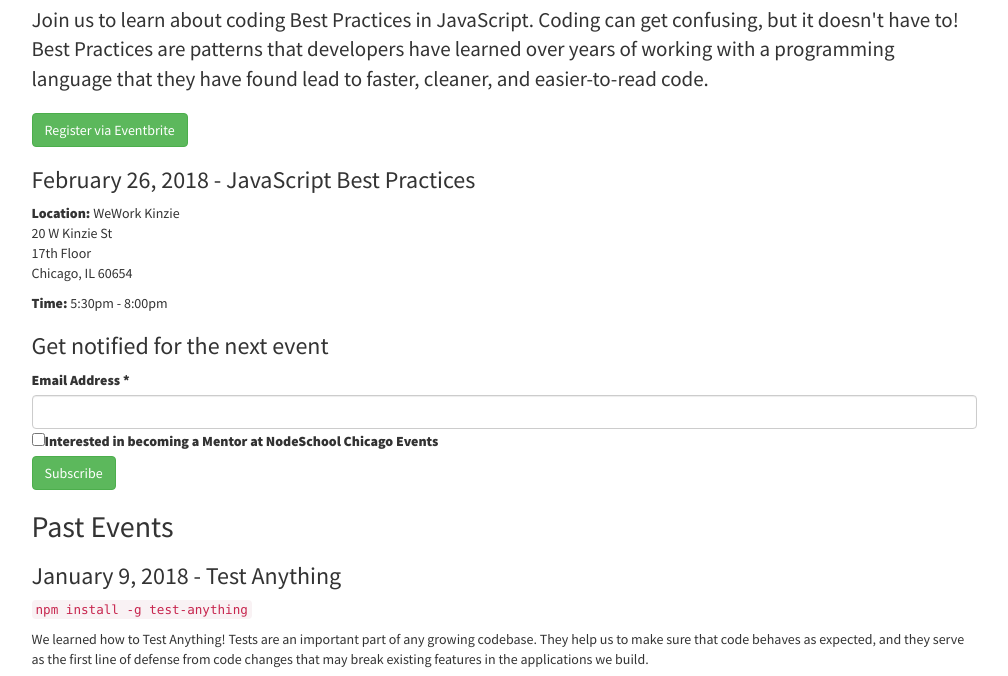
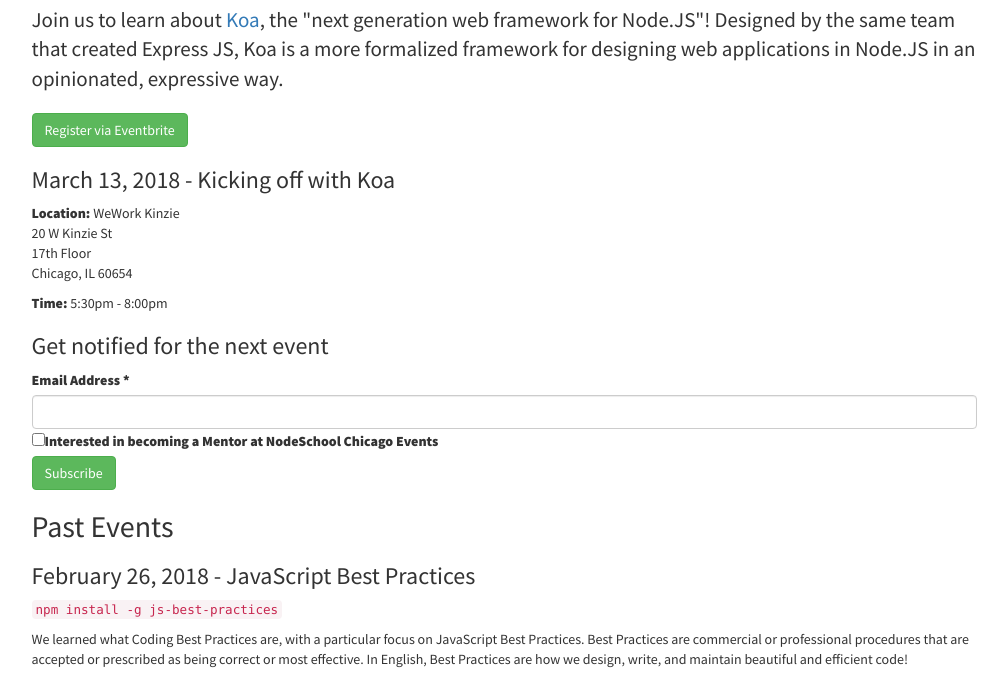
Before and after one commit to nodeschool/chicago, a website: page index.html in a window 1280 px wide. Shown: the part 603-1279 px from the top of the page, without its empty margins (136-1144 px from the left). Drawn offline with nearby package versions, Linux system fonts and the light colour scheme.

Commit message:
March 2018 announcement - Kicking off with Koa

```diff
--- a/index.html
+++ b/index.html
@@ -53,18 +53,19 @@
                         <span class="octicon octicon-link"></span></a>Next Events
                 </h2>
                 <p class="lead">
-                    Join us to learn about coding Best Practices in JavaScript. Coding can get confusing, but it doesn't
-                    have to! Best Practices are patterns that developers have learned over years of working with a
-                    programming language that they have found lead to faster, cleaner, and easier-to-read code.
+                    Join us to learn about <a href="http://koajs.com/" target="_blank">Koa</a>, the "next generation web
+                    framework for Node.JS"! Designed by the same
+                    team that created Express JS, Koa is a more formalized framework for designing web applications in
+                    Node.JS in an opinionated, expressive way.
                 </p>
                 <p>
                     <a class="btn btn-success"
-                       href="https://www.eventbrite.com/e/nodeschool-chicago-february-javascript-best-practices-tickets-42006974993?aff=nodeschoolio"
+                       href="https://www.eventbrite.com/e/nodeschool-chicago-march-kicking-off-with-koa-tickets-42007021131?aff=nodeschoolio"
                        target="_blank">
                         Register via Eventbrite
                     </a>
                 </p>
-                <h3>February 26, 2018 - JavaScript Best Practices</h3>
+                <h3>March 13, 2018 - Kicking off with Koa</h3>
                 <p>
                     <strong>Location:</strong>
                     WeWork Kinzie <br>
@@ -119,6 +120,29 @@
                     <a id="past" class="anchor" href="#next" aria-hidden="true">
                         <span class="octicon octicon-link"></span></a>Past Events
                 </h2>
+
+                <h3>February 26, 2018 - JavaScript Best Practices</h3>
+                <p>
+                    <a href="https://github.com/excellalabs/js-best-practices-workshopper" target="_blank">
+                        <code>
+                            npm install -g js-best-practices
+                        </code>
+                    </a>
+                </p>
+
+                <p>
+                    We learned what Coding Best Practices are, with a particular focus on JavaScript Best Practices.
+                    Best Practices are commercial or professional procedures that are accepted or prescribed as being
+                    correct or most effective. In English, Best Practices are how we design, write, and maintain
+                    beautiful and efficient code!
+                </p>
+                <p>
+                    <strong>Location:</strong>
+                    WeWork Kinzie <br>
+                    20 W Kinzie St <br>
+                    17th Floor <br>
+                    Chicago, IL 60654
+                </p>
 
                 <h3>January 9, 2018 - Test Anything</h3>
                 <p>
```
